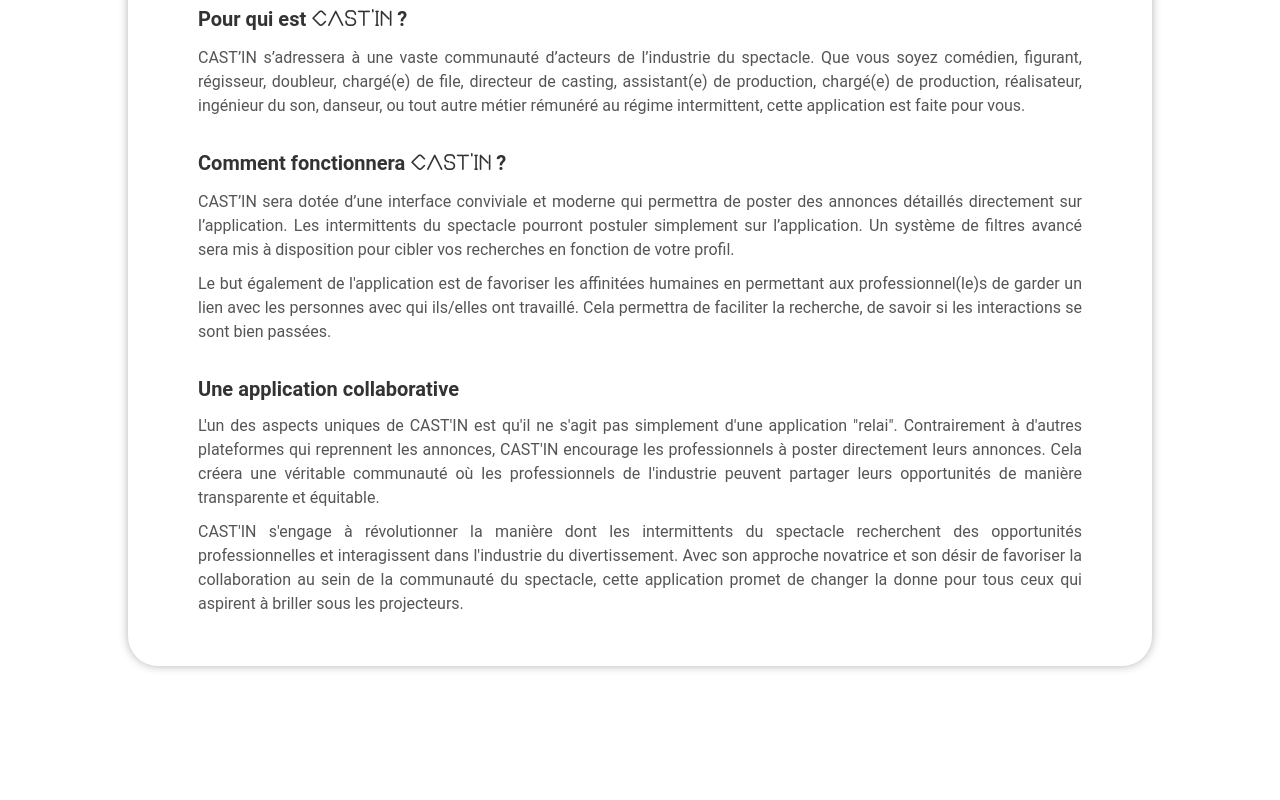
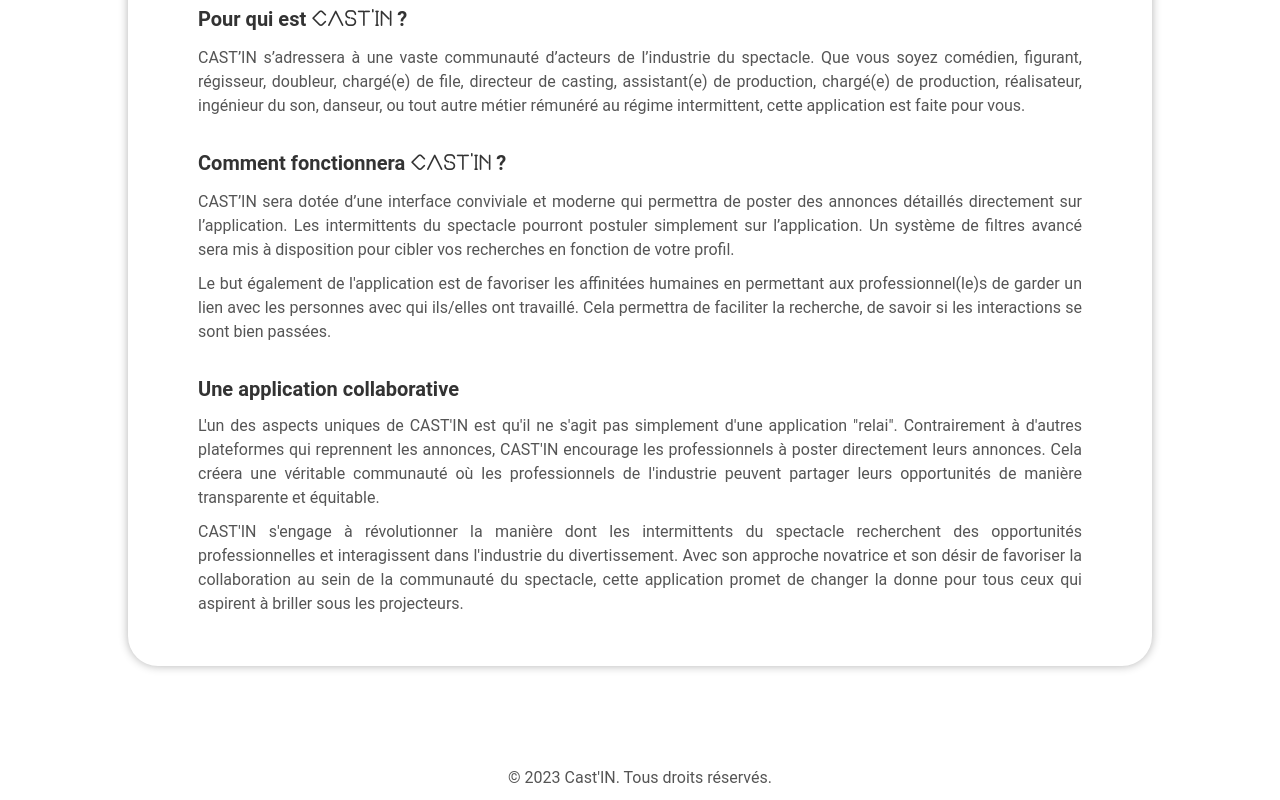
Before and after one commit to AntoineMaille/suivi_projet_pure, a Vue app: page /article/1 in a window 1280 px wide. Shown: the part 1118-1918 px from the top of the page. Before the commit the page ends 1824 px from the top, so only its background shows below. Built offline with nearby package versions, Linux system fonts and the light colour scheme.

Commit message:
Ajouts des copyright

```diff
--- a/src/components/pages/About.vue
+++ b/src/components/pages/About.vue
@@ -6,7 +6,15 @@
   <h1>About</h1>
   <h3>About page</h3>
 </div>
+  <div class="footer">
+    <p>&copy; 2023 Cast'IN. Tous droits réservés.</p>
+  </div>
 </template>
 
 <style>
+.footer {
+  margin-top: 60px;
+  text-align: center;
+  font-size: 14px;
+}
 </style>
--- a/src/components/pages/article/Article.vue
+++ b/src/components/pages/article/Article.vue
@@ -17,6 +17,9 @@
             </div>
         </div>
     </div>
+  <div class="footer">
+    <p>&copy; 2023 Cast'IN. Tous droits réservés.</p>
+  </div>
 </template>
 
 <script setup>
@@ -97,5 +100,9 @@
     }
 
 }
-
+.footer {
+  margin-top: 60px;
+  text-align: center;
+  font-size: 14px;
+}
 </style>
--- a/src/components/pages/roadmap/Roadmap.vue
+++ b/src/components/pages/roadmap/Roadmap.vue
@@ -10,7 +10,15 @@
             <Timeline/>
         </div>
     </div>
+  <div class="footer">
+    <p>&copy; 2023 Cast'IN. Tous droits réservés.</p>
+  </div>
 </template>
 
 <style>
+.footer {
+  margin-top: 60px;
+  text-align: center;
+  font-size: 14px;
+}
 </style>
```
